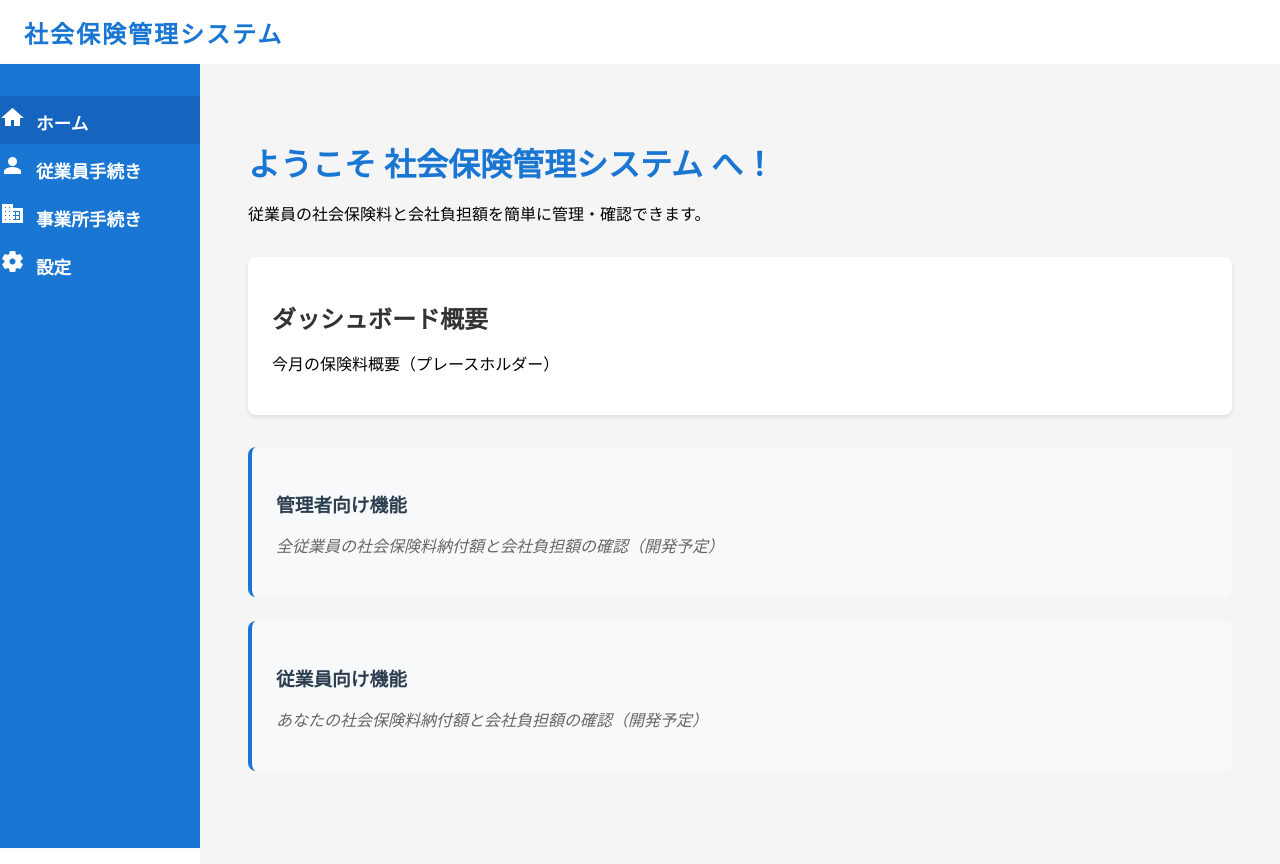
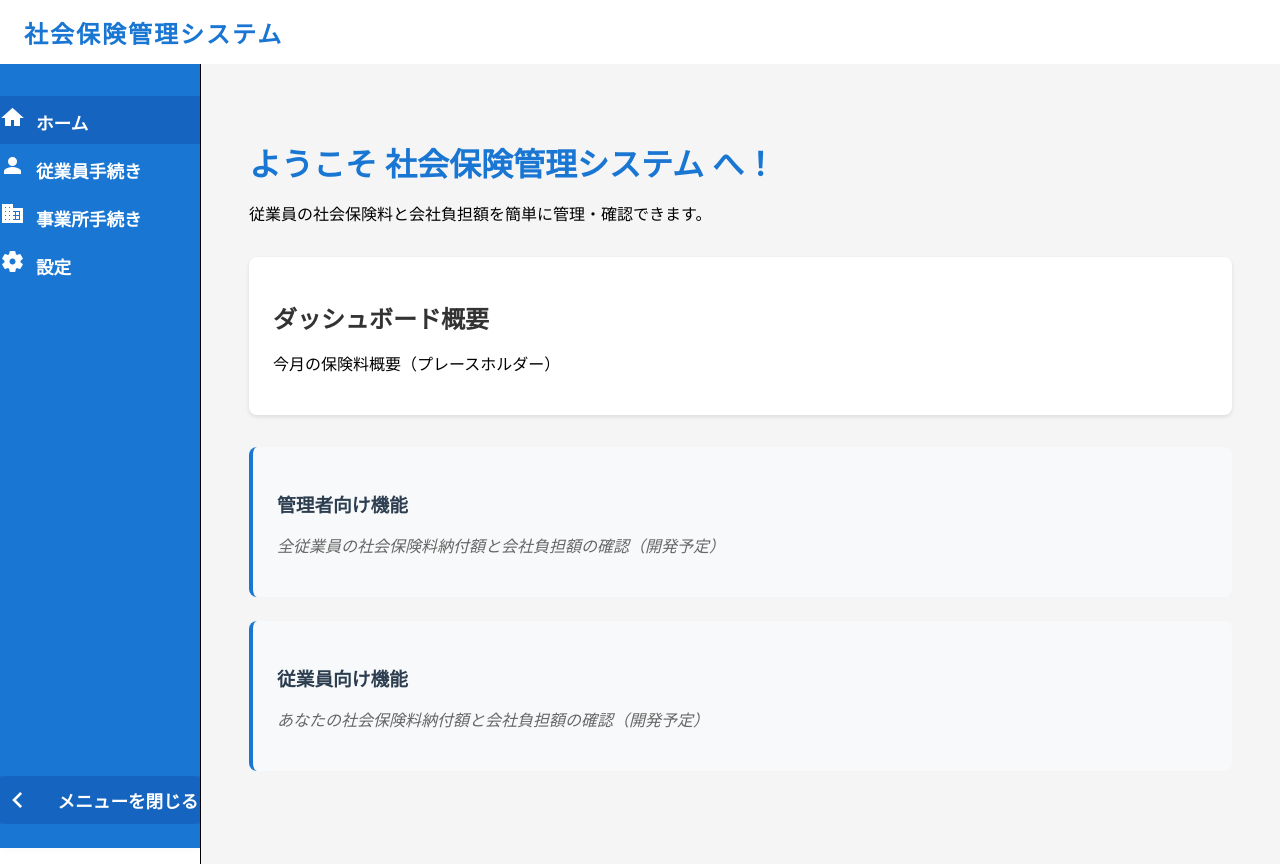
Before and after one commit to TowaSadamori/shakaihoken, an Angular app: page / in a window 1280 px wide. Built offline with nearby package versions, Linux system fonts and the light colour scheme.

Commit message:
表示微調整OK

```diff
--- a/src/app/header/header.component.html
+++ b/src/app/header/header.component.html
@@ -1,3 +1,6 @@
 <header class="app-header">
+  <button mat-icon-button class="menu-btn" (click)="menuClick.emit()">
+    <mat-icon>menu</mat-icon>
+  </button>
   <div class="app-title">社会保険管理システム</div>
 </header>
--- a/src/app/header/header.component.scss
+++ b/src/app/header/header.component.scss
@@ -14,3 +14,7 @@
   margin-left: 24px;
   letter-spacing: 2px;
 }
+
+.menu-btn {
+  display: none !important;
+}
--- a/src/app/main-layout/main-layout.component.html
+++ b/src/app/main-layout/main-layout.component.html
@@ -1,7 +1,16 @@
-<app-header></app-header>
-<div class="layout">
-  <app-sidebar></app-sidebar>
-  <main class="content">
-    <router-outlet></router-outlet>
-  </main>
-</div>
+<app-header [isHandset]="isHandset" (menuClick)="sidenav.toggle()"></app-header>
+<mat-sidenav-container class="sidenav-container">
+  <mat-sidenav
+    #sidenav
+    class="app-sidenav"
+    [mode]="isHandset ? 'over' : 'side'"
+    [opened]="!isHandset"
+  >
+    <app-sidebar (navItemClick)="isHandset && sidenav.close()"></app-sidebar>
+  </mat-sidenav>
+  <mat-sidenav-content>
+    <main class="content">
+      <router-outlet></router-outlet>
+    </main>
+  </mat-sidenav-content>
+</mat-sidenav-container>
--- a/src/app/main-layout/main-layout.component.ts
+++ b/src/app/main-layout/main-layout.component.ts
@@ -1,14 +1,25 @@
-import { Component } from '@angular/core';
+import { Component, ViewChild } from '@angular/core';
 import { CommonModule } from '@angular/common';
 import { HeaderComponent } from '../header/header.component';
 import { SidebarComponent } from '../sidebar/sidebar.component';
 import { RouterOutlet } from '@angular/router';
+import { MatSidenav, MatSidenavModule } from '@angular/material/sidenav';
+import { BreakpointObserver, Breakpoints } from '@angular/cdk/layout';
 
 @Component({
   selector: 'app-main-layout',
   standalone: true,
-  imports: [CommonModule, HeaderComponent, SidebarComponent, RouterOutlet],
+  imports: [CommonModule, HeaderComponent, SidebarComponent, RouterOutlet, MatSidenavModule],
   templateUrl: './main-layout.component.html',
   styleUrls: ['./main-layout.component.scss'],
 })
-export class MainLayoutComponent {}
+export class MainLayoutComponent {
+  @ViewChild('sidenav') sidenav!: MatSidenav;
+  isHandset = false;
+
+  constructor(private breakpointObserver: BreakpointObserver) {
+    this.breakpointObserver.observe([Breakpoints.Handset]).subscribe((result) => {
+      this.isHandset = result.matches;
+    });
+  }
+}
--- a/src/app/sidebar/sidebar.component.html
+++ b/src/app/sidebar/sidebar.component.html
@@ -1,4 +1,4 @@
-<nav class="sidebar">
+<nav class="sidebar" [class.mini]="isMini">
   <mat-nav-list>
     <a
       mat-list-item
@@ -7,9 +7,16 @@
       [routerLink]="item.path"
       routerLinkActive="active"
       [routerLinkActiveOptions]="{ exact: true }"
+      (click)="onNavItemClick()"
     >
       <mat-icon matListIcon>{{ item.icon }}</mat-icon>
-      <span matLine>{{ item.label }}</span>
+      <span matLine class="sidebar-label">{{ item.label }}</span>
     </a>
   </mat-nav-list>
+  <button mat-icon-button class="sidebar-toggle" (click)="toggleMini()">
+    <mat-icon>
+      {{ isMini ? 'chevron_right' : 'chevron_left' }}
+    </mat-icon>
+    <span class="toggle-label" *ngIf="!isMini">メニューを閉じる</span>
+  </button>
 </nav>
--- a/src/app/sidebar/sidebar.component.scss
+++ b/src/app/sidebar/sidebar.component.scss
@@ -5,6 +5,8 @@
   padding: 24px 0;
   box-shadow: 2px 0 8px rgba(0, 0, 0, 0.04);
   color: #fff;
+  transition: width 0.2s;
+  position: relative;
 }
 
 .sidebar ul {
@@ -107,3 +109,73 @@ mat-icon {
   font-weight: 700 !important;
   background: #1565c0 !important;
 }
+
+.sidebar-toggle {
+  position: absolute;
+  bottom: 24px;
+  left: 50%;
+  transform: translateX(-50%);
+  z-index: 10;
+  background: #1565c0 !important;
+  color: #fff !important;
+  border: none !important;
+  box-shadow: none !important;
+  outline: none !important;
+  min-width: 56px;
+  height: 48px;
+  border-radius: 24px;
+  display: flex;
+  align-items: center;
+  justify-content: center;
+  transition: background 0.2s;
+  cursor: pointer;
+  padding: 0 20px;
+  font-size: 1.1rem;
+  font-weight: bold;
+  gap: 8px;
+  overflow: visible;
+  pointer-events: auto;
+}
+
+.sidebar-toggle:hover {
+  background: #1976d2 !important;
+}
+
+.sidebar-toggle .mat-icon {
+  font-size: 32px !important;
+  color: #fff !important;
+  line-height: 1;
+  width: 32px;
+  height: 32px;
+  display: flex;
+  align-items: center;
+  justify-content: center;
+}
+
+.toggle-label {
+  margin-left: 4px;
+  font-size: 1.1rem;
+  font-weight: bold;
+  color: #fff;
+  white-space: nowrap;
+}
+
+.sidebar.mini {
+  width: 56px !important;
+}
+
+.sidebar.mini .sidebar-toggle {
+  justify-content: center;
+  padding: 0;
+  min-width: 56px;
+}
+
+.sidebar.mini .toggle-label {
+  display: none !important;
+}
+
+/* ハンバーガーメニュー（menuアイコン）をsidebar内で非表示にする */
+.sidebar .mat-icon[ng-reflect-svg-icon='menu'],
+.sidebar .mat-icon.menu-icon {
+  display: none !important;
+}
--- a/src/app/sidebar/sidebar.component.ts
+++ b/src/app/sidebar/sidebar.component.ts
@@ -1,4 +1,4 @@
-import { Component, ViewEncapsulation } from '@angular/core';
+import { Component, ViewEncapsulation, Output, EventEmitter } from '@angular/core';
 import { CommonModule } from '@angular/common';
 import { RouterModule } from '@angular/router';
 import { MatIconModule } from '@angular/material/icon';
@@ -20,10 +20,20 @@ export interface NavItem {
   encapsulation: ViewEncapsulation.None,
 })
 export class SidebarComponent {
+  @Output() navItemClick = new EventEmitter<void>();
+  isMini = false;
   navItems: NavItem[] = [
     { label: 'ホーム', path: '/', icon: 'home' },
     { label: '従業員手続き', path: '/employee-procedures', icon: 'person' },
     { label: '事業所手続き', path: '/employer-procedures', icon: 'business' },
     { label: '設定', path: '/settings', icon: 'settings' },
   ];
+
+  onNavItemClick() {
+    this.navItemClick.emit();
+  }
+
+  toggleMini() {
+    this.isMini = !this.isMini;
+  }
 }
```
Also changed, not shown: src/app/header/header.component.ts (+7 -3 lines).
